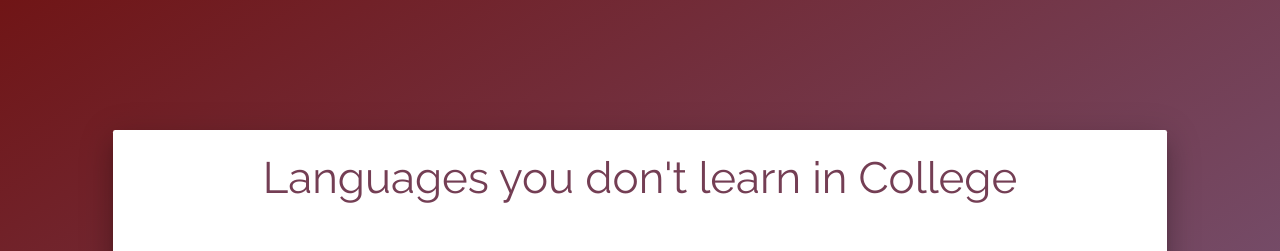
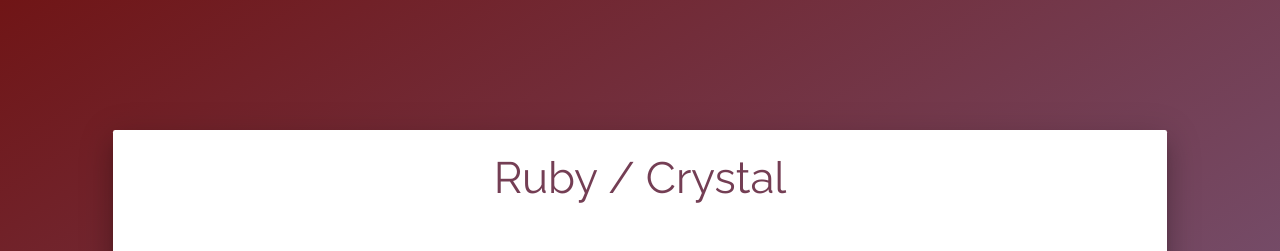
Before and after one commit to freyamade/netsoc-languages-talk, a website: page index.html in a window 1280 px wide. Shown: the top 251 px of the page. Drawn offline with nearby package versions, Linux system fonts and the light colour scheme.

Commit message:
Changed title

```diff
--- a/index.html
+++ b/index.html
@@ -25,7 +25,7 @@
                         <div class="card-content">
                             <div class="row">
                                 <div class="col s12">
-                                    <p>Languages you don't learn in College</p>
+                                    <p>Ruby / Crystal</p>
                                 </div>
                             </div>
                             <br />
```
